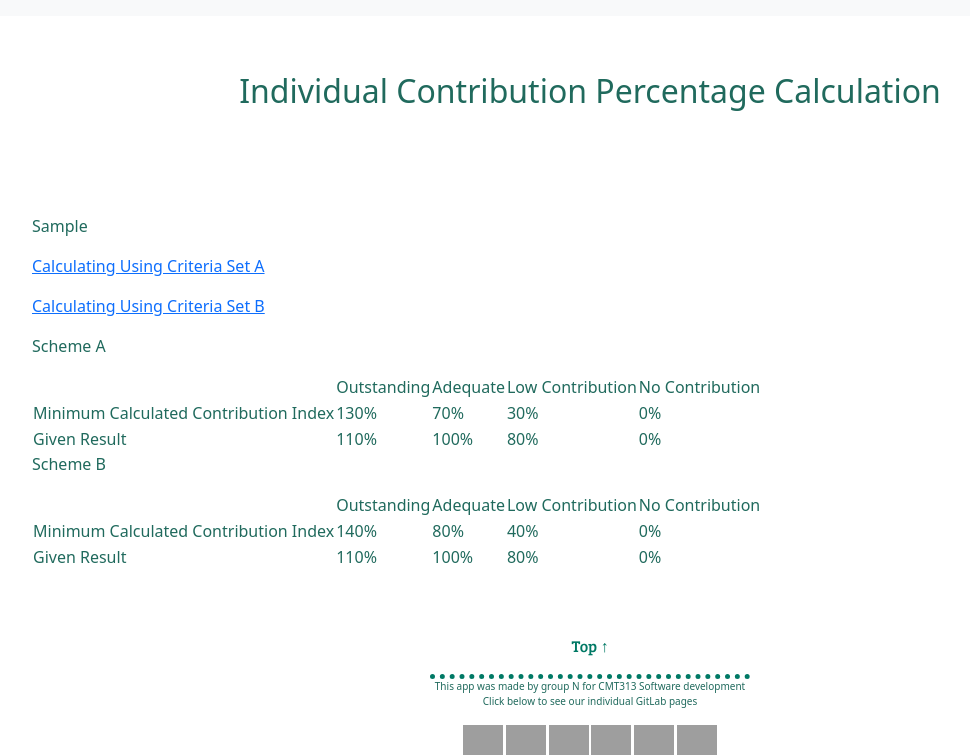
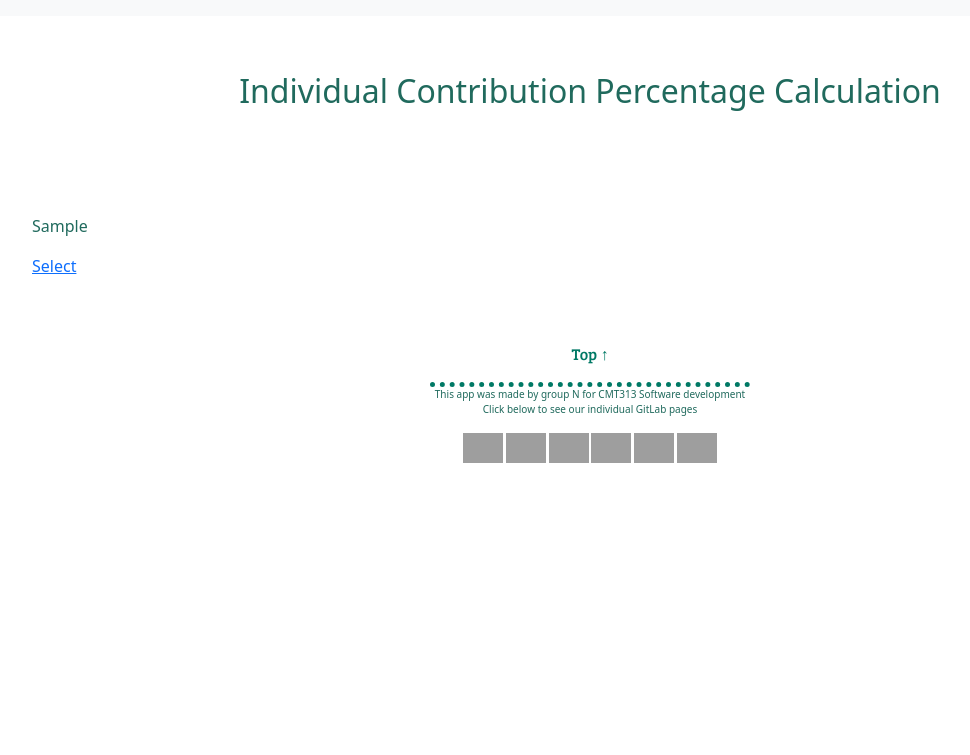
Before and after one commit to bw5io/tapr, a Flask app: page /calculate_mark in a window 1280 px wide. Shown: the part 56-811 px from the top of the page, without its empty margins (50-1020 px from the left). After the commit the page ends 519 px from the top, so only its background shows below. Run offline with Flask 2, Linux system fonts and the light colour scheme; tables that the repository leaves empty hold one stand-in row (values such as "Sample post"); some web fonts are replaced; grey boxes are pictures that could not be loaded.

Commit message:
Front-end change for task 5

```diff
--- a/TAPR/models.py
+++ b/TAPR/models.py
@@ -76,6 +76,7 @@ class Assessment(db.Model):
     student_team_list = db.relationship("Team")
     contribution_form_questions = db.relationship("ContributionQuestion")
     band_weighting = db.relationship("BandWeighting")
+    is_calculated = db.Column(db.Boolean, nullable=False, default=False)
     # issue_type = db.relationship("IssueType")
 
 class BandWeighting(db.Model):
--- a/TAPR/routes.py
+++ b/TAPR/routes.py
@@ -176,6 +176,13 @@ def calculate_mark():
     assessment = Assessment.query.all()
     return render_template("calculate_mark.html", title = "", assessment = assessment)
 
+@app.route('/calculate_mark/assessment/<int:assessment_id>')
+def calculate_mark_assessment(assessment_id):
+    assessment = Assessment.query.filter_by(id=assessment_id).first()
+    if assessment.is_calculated==True:
+        return redirect(url_for("calculate_mark_results", assessment_id = assessment_id))
+    return render_template("calculate_mark_assessment.html", assessment_id = assessment_id)
+
 @app.route('/calculate_mark/criteria/<int:assessment_id>/<int:criteria_id>')
 def calculate_mark_criteria_set(assessment_id, criteria_id):
     option_a = [(130, 110), (70, 100), (30, 80), (0, 0)]
@@ -213,6 +220,9 @@ def calculate_mark_run(assessment_id):
             db.session.commit()
             print(newTMP)
         print(team.id, mark, mean(mark.values()))
+    assessment = Assessment.query.filter_by(id=assessment_id).first()
+    assessment.is_calculated = True
+    db.session.commit()
     return redirect(url_for('calculate_mark_results', assessment_id = assessment_id))
 
 @app.route('/calculate_mark/result/<int:assessment_id>')
@@ -229,7 +239,7 @@ def calculate_mark_result_csv(assessment_id):
         for user in team.team_members:
             current = str(user.team_id)+","+user.first_name+" "+user.last_name+","+str(user.team_mark_percentage[0].team_mark_percentage)
             output.append(current)
-    return render_csv("Team ID, Student Name, Percentage", output)
+    return render_csv("Team ID, Student Name, Percentage", output, non_repr=0, filename="mark.csv")
 
 #Contribution
 @app.route("/contribution", methods=['GET','POST'])
@@ -279,9 +289,11 @@ def contribution():
 
 @app.route("/utility/batch_register")
 def batch_register():
-    assignment = Assessment(id=1,module_info="Who Cares?")
+    assignment = Assessment(id=1,module_info="Test Module 1")
     db.session.add(assignment)
     db.session.commit()
+    user=User(id=1,email="test"+"teacher"+"@test.in",password="Test1234",first_name="Test",last_name="Teacher",assessment_id=1,is_student=0)
+    db.session.add(user)
     for i in range(1001,1099,1):
         print(i)
         user=User(id=i,email="test"+str(i)+"@test.in",password="Test1234",first_name="Test",last_name="Bot"+str(i),assessment_id=1,is_student=1)
--- a/TAPR/templates/calculate_mark.html
+++ b/TAPR/templates/calculate_mark.html
@@ -7,57 +7,7 @@
 {% block content %}
     {% for a in assessment %}
     <p>{{ a.module_info }}</p>
-    <p><a href="{{ url_for('calculate_mark_criteria_set', assessment_id = a.id, criteria_id=1) }}">Calculating Using Criteria Set A</a></p>
-    <p><a href="{{ url_for('calculate_mark_criteria_set', assessment_id = a.id, criteria_id=2) }}">Calculating Using Criteria Set B</a></p>
+    <p><a href="{{ url_for('calculate_mark_assessment', assessment_id = a.id) }}">Select</a></p>
     {% endfor %}
-    <p>Scheme A</p>
-    <table>
-        <tr>
-            <td></td>
-            <td>Outstanding</td>
-            <td>Adequate</td>
-            <td>Low Contribution</td>
-            <td>No Contribution</td>
-        </tr>
-        <tr>
-            <td>Minimum Calculated Contribution Index</td>
-            <td>130%</td>
-            <td>70%</td>
-            <td>30%</td>
-            <td>0%</td>
-        </tr>
-        <tr>
-            <td>Given Result</td>
-            <td>110%</td>
-            <td>100%</td>
-            <td>80%</td>
-            <td>0%</td>
 
-        </tr>
-    </table>
-    <p>Scheme B</p>
-    <table>
-        <tr>
-            <td></td>
-            <td>Outstanding</td>
-            <td>Adequate</td>
-            <td>Low Contribution</td>
-            <td>No Contribution</td>
-        </tr>
-        <tr>
-            <td>Minimum Calculated Contribution Index</td>
-            <td>140%</td>
-            <td>80%</td>
-            <td>40%</td>
-            <td>0%</td>
-        </tr>
-        <tr>
-            <td>Given Result</td>
-            <td>110%</td>
-            <td>100%</td>
-            <td>80%</td>
-            <td>0%</td>
-
-        </tr>
-    </table>
 {% endblock content %}
--- a/TAPR/templates/calculate_mark_results.html
+++ b/TAPR/templates/calculate_mark_results.html
@@ -2,7 +2,7 @@
 {% block content %}
 <!--NOT FINISHED YET-->
 <h2 id="BH_title">Individual Contribution Percentage Results</h2>
-
+<a href="{{url_for('calculate_mark_result_csv', assessment_id=1)}}">Export</a>
 <div class="BH_group">
         {% for team in assessment.student_team_list %}
             <h6 class="BH_group">Team {{team.id}}</h6>
--- a/TAPR/templates/layout.html
+++ b/TAPR/templates/layout.html
@@ -26,8 +26,9 @@
                     {% if current_user.is_student == false %}
                     <a class="nav-link" id=MJ_navbar href="{{ url_for('team_allocation') }}">Team Allocation</a>
                     <a class="nav-link" id=MJ_navbar href="{{ url_for('team_lists') }}">Team Lists</a>
+                    <a class="nav-link" id=MJ_navbar href="{{ url_for('view_issues') }}">View Reported Issues</a>
+                    <a class="nav-link" id=MJ_navbar href="{{ url_for('calculate_mark') }}">Calculate Mark</a>
                     <a class="nav-link" id=MJ_navbar href="{{ url_for('team_reset') }}">Team Reset</a>
-                    <a class="navbar-brand" id=MJ_navbar href="{{ url_for('view_issues') }}">View Reported Issues</a>
                     {% elif current_user.is_student == true %}
                     <a class="navbar-brand" id=MJ_navbar href="{{ url_for('issues') }}">Report Issues</a>
                     <a class="navbar-brand" id=MJ_navbar href="{{ url_for('questionnaire') }}">Allocation Questionnaire</a>
```
Also changed, not shown: TAPR/functions.py (+7 -3 lines), TAPR/templates/calculate_mark_assessment.html (added, +60 -0 lines).
